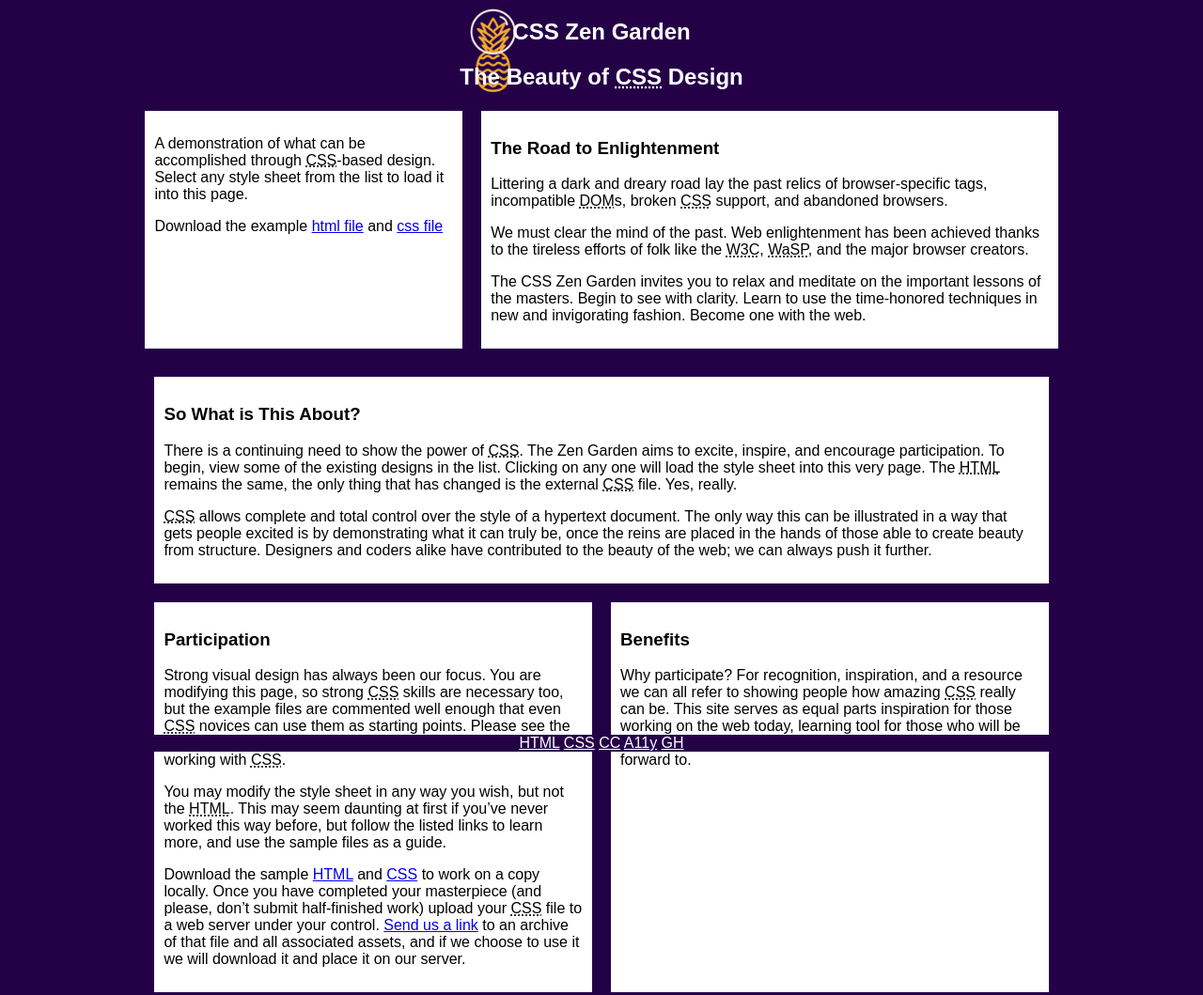
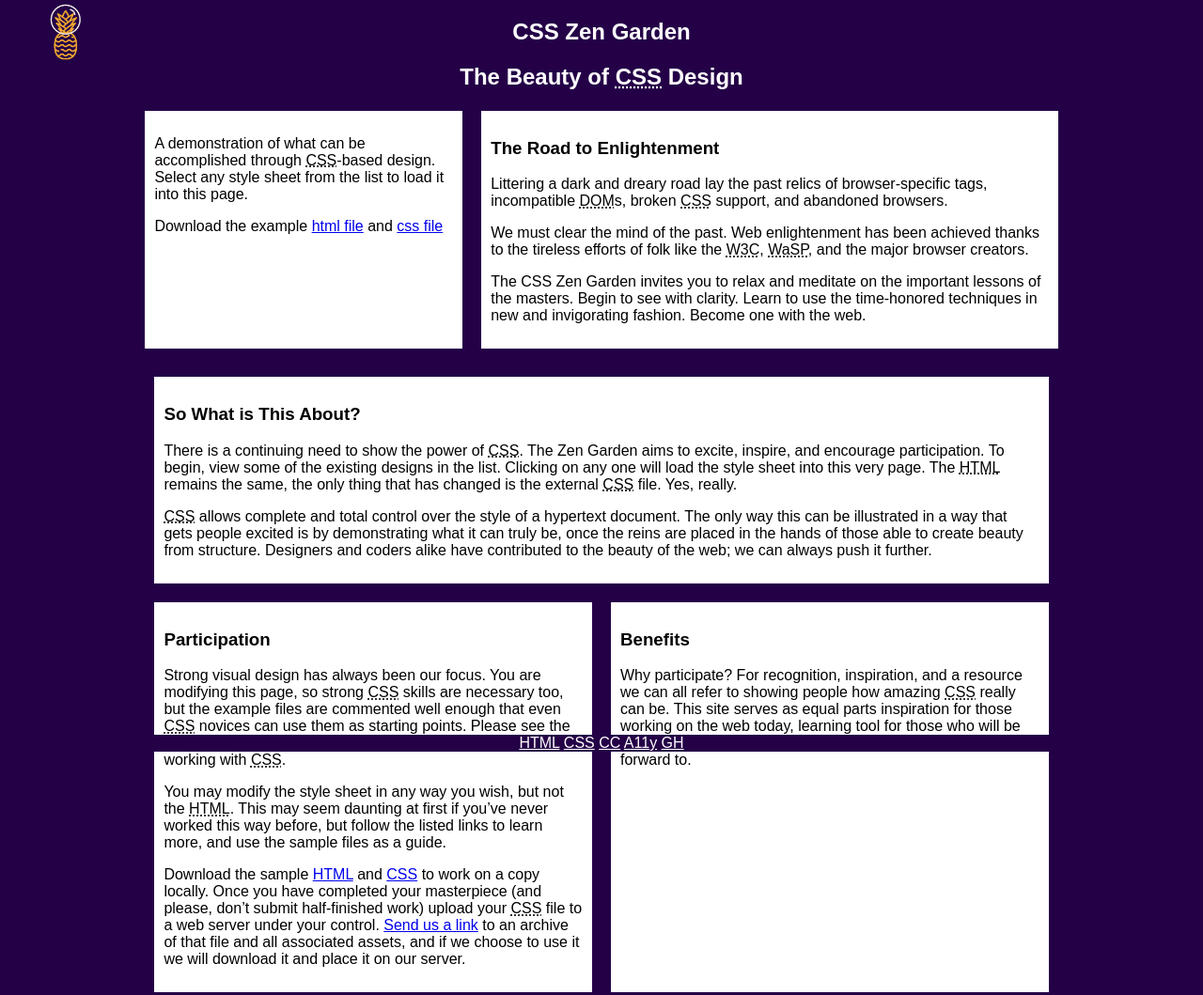
Before and after one commit to marcigrimaud/zengarden, a plain HTML site: page index.html in a window 1280 px wide. Shown: the top 1059 px of the page at 94% size. Drawn offline with Linux system fonts and the light colour scheme.

Commit message:
Change the small and Large Logo

```diff
--- a/style.scss
+++ b/style.scss
@@ -8,6 +8,7 @@
 
 /*# sourceMappingURL=style.scss.map */
 
+//VARIABLES
 // color palette - these colors will be the color swatches of the Colors section
 $color-1: #240047; // backgroundcolor - Fraction
 $color-2: #1C0021; // Body Text - Nightmare
@@ -65,14 +66,10 @@ $break-large: 90em;
 header {
     background-image: $logo;
     background-repeat: no-repeat;
-    //background-position: center;
-
-    background-position:  450px -20px;
-
-    background-size:  150px;
+    background-position:  20px -15px;
+    background-size:  100px;
 
     z-index: 1;
-
 }
 
     * {
@@ -166,6 +163,9 @@ header {
 @include breakpoint(large) {
    //large screen code
 
+    header {
+    background-position:  450px -20px; }
+
     .sidebar {
     width: 190px;
     position: absolute;
```
Also changed, not shown: style.css, 1 other file.
